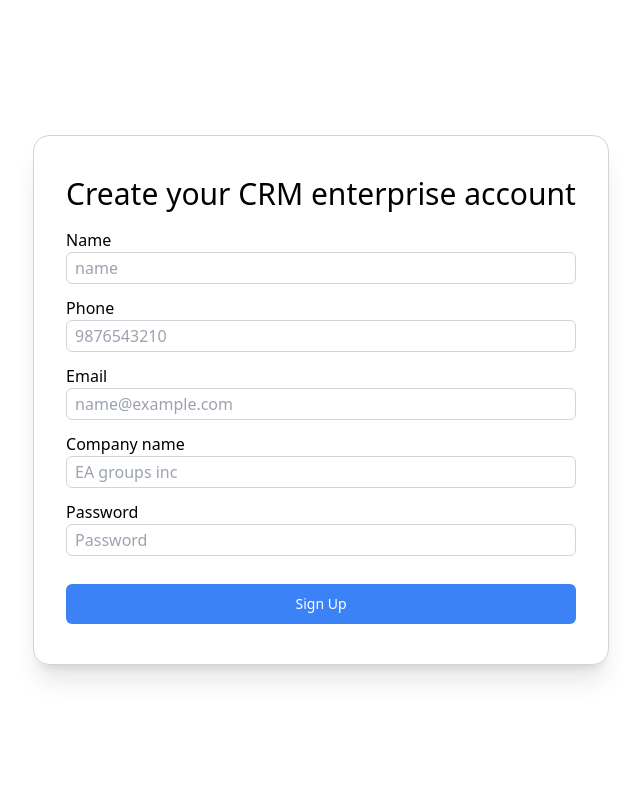
After one commit to emmanuelthengumpillil/class-12-project, a FastAPI app: template templates/signup.html in a window 1280 px wide. The commit adds this page. Shown: the whole page, without its empty margins (319-959 px from the left). Run offline with FastAPI, Linux system fonts and the light colour scheme; the template is opened without the code that fills it, so the values that code supplies are empty; parts of the project's set-up code (start-up, migrations or seed data) failed here and were passed over; some libraries are stand-ins or nearby versions.

Commit message:
Created signup.html abd created signup in functions

```diff
--- a/main.py
+++ b/main.py
@@ -32,6 +32,8 @@ class UserSignup(BaseModel):
     name: str
     email: str
     phone: str
+    company_name: str
+    password: str
 
 
 @app.get("/")
@@ -102,14 +104,26 @@ def show_signin_form(request: Request):
     return templates.TemplateResponse(request, "signin.html")
 
 @app.post("/signin")
-def signin(user: UserSignin ,request: Request):
+def signin(user: UserSignin):
     values = {"email": user.email, "password": user.password, 'table': 'users'}
     row = database.signin_customer(values)
     if row:
         return RedirectResponse(url="/customers?message=Signin+successfull", status_code=303)
-    return RedirectResponse(url="/customers/signup?message=User+not+found", status_code=404)
+    return RedirectResponse(url="/signin?message=User+not+found", status_code=404)
 
 
+# SIGNUP
+@app.get('/signup')
+def show_signup_form(request: Request):
+    return templates.TemplateResponse(request, 'signup.html')
+
+@app.post('/signup')
+def signup(user: UserSignup):
+    values = {'id': user.id, 'name': user.name, 'email':user.email, 'table': 'users'}
+    row = database.signup_customer(values)
+    if row:
+        signin(values)
+    return RedirectResponse(url="/signup?message=Error+in+signing+up", status_code=404)
 
 
 @app.get("/showtables")
--- /dev/null
+++ b/templates/signup.html
@@ -0,0 +1,40 @@
+{% extends "base_crm_2.html" %}
+
+{% block title %}
+    CRM - Sign Up
+{% endblock title %}
+
+{% block content %}
+    <div class="flex flex-1 items-center justify-center h-screen">
+        <div class="border border-zinc-300 shadow-xl px-8 py-10 rounded-2xl flex flex-col gap-4">
+            <div class="text-center">
+                <h1 class="font-medium text-3xl">Create your CRM enterprise account</h1>
+            </div>
+            <form action="/signup" method="post" class="flex flex-col gap-7">
+                <div class="flex flex-col gap-3">
+                    <div class="flex flex-col">
+                        <label>Name</label>
+                        <input required type="text" placeholder="name" class="h-8 px-2 border border-zinc-300 rounded-md">
+                    </div>
+                    <div class="flex flex-col">
+                        <label>Phone</label>
+                        <input required type="text" placeholder="9876543210" class="h-8 px-2 border border-zinc-300 rounded-md">
+                    </div>
+                    <div class="flex flex-col">
+                        <label>Email</label>
+                        <input required type="email" placeholder="name@example.com" class="h-8 px-2 border border-zinc-300 rounded-md">
+                    </div>
+                    <div class="flex flex-col">
+                        <label>Company name</label>
+                        <input required type="text" placeholder="EA groups inc" class="h-8 px-2 border border-zinc-300 rounded-md">
+                    </div>
+                    <div class="flex flex-col">
+                        <label>Password</label>
+                        <input type="password" placeholder="Password" required class="px-2 h-8 border border-zinc-300 rounded-md">
+                    </div>
+                </div>
+                <button type="submit" class="text-white bg-blue-500 cursor-pointer hover:bg-blue-600 rounded-md shadow-xs font-medium leading-5 rounded-base text-sm px-4 py-2.5 focus:outline-none">Sign Up</button>
+            </form>
+        </div>
+    </div>
+{% endblock content %}
```
Also changed, not shown: database.py (+7 -4 lines), templates/signin.html (+4 -4 lines).
